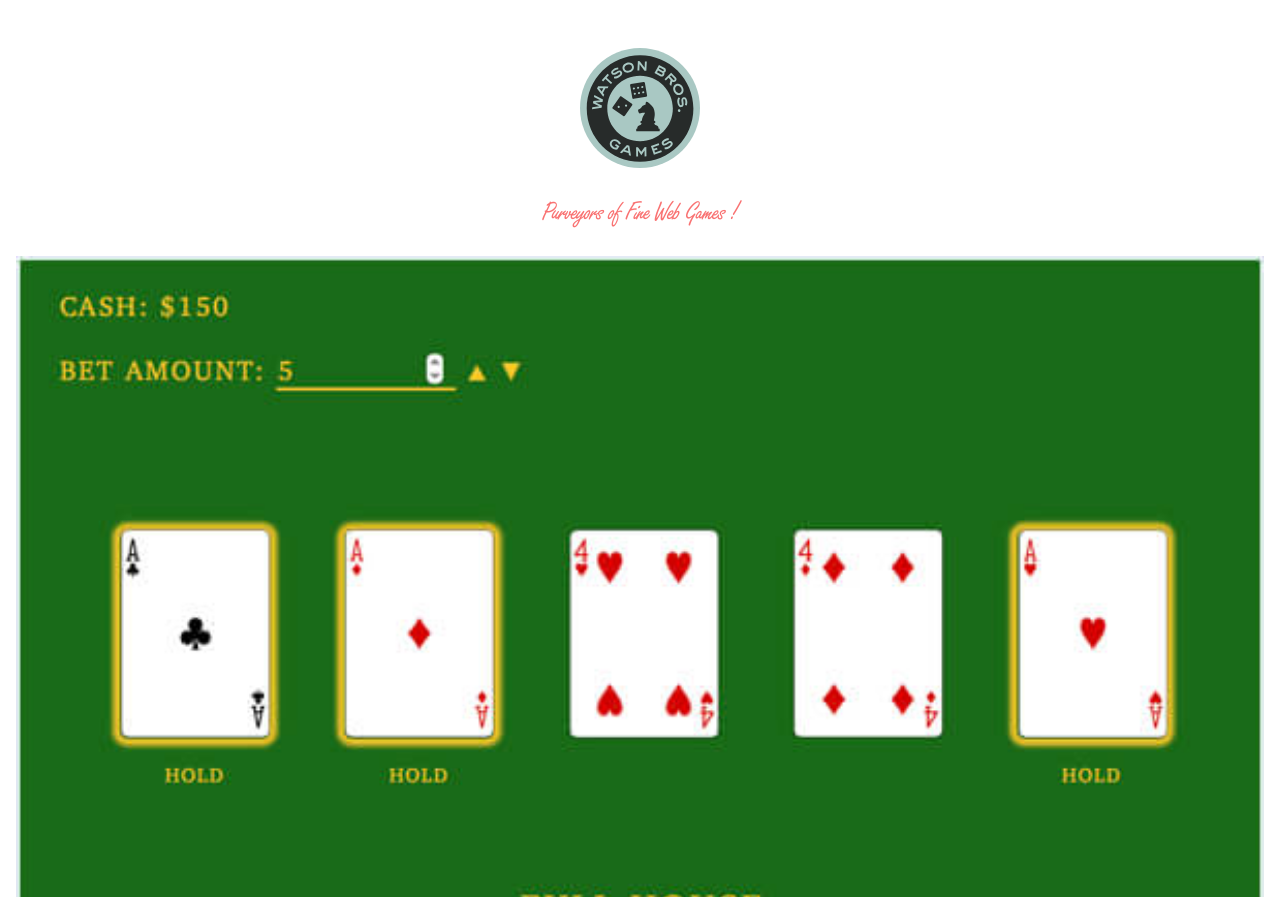
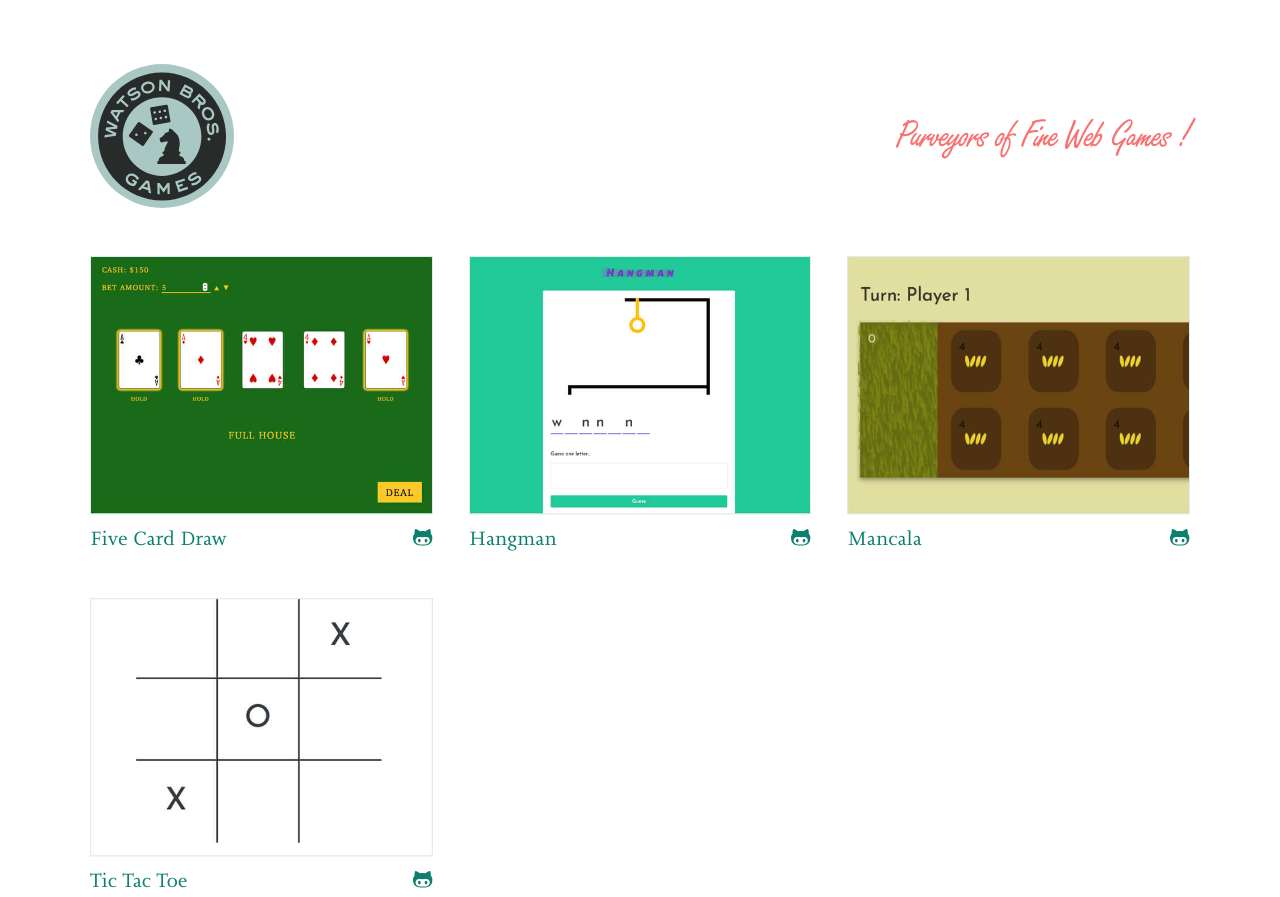
Before and after one commit to mateowatson/watsonbrosgames, a website: page index.html in a window 1280 px wide. Shown: the top 897 px of the page. Drawn offline with Linux system fonts and the light colour scheme.

Commit message:
desktop styling anddupdated index

```diff
--- a/index.html
+++ b/index.html
@@ -20,30 +20,30 @@
                 <li class="game">
                     <div class="game-info">
                         <h2 class="game-title"><a href="">Five Card Draw</a></h2>
-                        <a class="github-link" href=""><span class="assistive-text">Code on Github</span></a>
+                        <a class="github-link" href="https://github.com/blakewatson/5card"><span class="assistive-text">Code on Github</span></a>
                     </div>
-                    <img src="/images/5card.jpg" alt="Depiction of playing cards showing a full house." />
+                    <a href="https://github.com/blakewatson/5card"><img src="/images/5card.jpg" alt="Depiction of playing cards showing a full house." /></a>
                 </li>
                 <li class="game">
                     <div class="game-info">
-                        <h2 class="game-title"><a href="">Five Card Draw</a></h2>
-                        <a class="github-link" href=""><span class="assistive-text">Code on Github</span></a>
+                        <h2 class="game-title"><a href="">Hangman</a></h2>
+                        <a class="github-link" href="https://github.com/mateowatson/hangman"><span class="assistive-text">Code on Github</span></a>
                     </div>
-                    <img src="/images/5card.jpg" alt="Depiction of playing cards showing a full house." />
+                    <a href="https://github.com/mateowatson/hangman"><img src="/images/hangman.jpg" alt="Depiction of a stick figure hanging from a noose." /></a>
                 </li>
                 <li class="game">
                     <div class="game-info">
-                        <h2 class="game-title"><a href="">Five Card Draw</a></h2>
-                        <a class="github-link" href=""><span class="assistive-text">Code on Github</span></a>
+                        <h2 class="game-title"><a href="">Mancala</a></h2>
+                        <a class="github-link" href="https://github.com/mateowatson/mancala"><span class="assistive-text">Code on Github</span></a>
                     </div>
-                    <img src="/images/5card.jpg" alt="Depiction of playing cards showing a full house." />
+                    <a href="https://github.com/mateowatson/mancala"><img src="/images/mancala.jpg" alt="Depiction of Mancala board." /></a>
                 </li>
                 <li class="game">
                     <div class="game-info">
-                        <h2 class="game-title"><a href="">Five Card Draw</a></h2>
-                        <a class="github-link" href=""><span class="assistive-text">Code on Github</span></a>
+                        <h2 class="game-title"><a href="">Tic Tac Toe</a></h2>
+                        <a class="github-link" href="https://github.com/mateowatson/tictactoe"><span class="assistive-text">Code on Github</span></a>
                     </div>
-                    <img src="/images/5card.jpg" alt="Depiction of playing cards showing a full house." />
+                    <a href="https://github.com/mateowatson/tictactoe"><img src="/images/tictactoe.jpg" alt="Depiction of partially filled out Tic Tac Toe board." /></a>
                 </li>
             </ul>
         </div>
--- a/sass/style.scss
+++ b/sass/style.scss
@@ -6,7 +6,15 @@ body {
 }
 
 .wrapper {
+    margin: 0 auto;
     padding: 1em;
+    max-width: 1100px;
+}
+
+@include for-tablet-landscape-up {
+    .wrapper {
+        padding: 2em;
+    }
 }
 
 /* !-- Elements --------------------------------------------- */
@@ -35,6 +43,23 @@ a {
     color: $red;
 }
 
+@include for-tablet-landscape-up {
+    .site-header {
+        display: flex;
+        justify-content: space-between;
+        align-items: center;
+    }
+
+    .logo {
+        margin: 2rem 0;
+        width: 144px;
+    }
+
+    .site-description {
+        font-size: 42px;
+    }
+}
+
 /* !-- Games list ------------------------------------------- */
 
 .games {
@@ -45,11 +70,13 @@ a {
 .game {
     display: flex;
     flex-direction: column;
+    align-items: center;
     margin-bottom: 2rem;
 
     img {
         order: 1;
-        max-width: 100%;
+        width: 100%;
+        height: auto;
     }
 }
 
@@ -57,12 +84,14 @@ a {
     position: relative;
     order: 2;
     margin-top: 0.5rem;
+    width: 100%;
 }
 
 .game-title {
     margin: 0;
     width: calc(100% - 30px);
     font-size: 20px;
+    font-weight: normal;
 }
 
 .github-link {
@@ -77,3 +106,24 @@ a {
     background-size: contain;
     background-repeat: no-repeat;
 }
+
+@include for-tablet-portrait-up {
+    .games {
+        display: flex;
+        flex-direction: row;
+        flex-wrap: wrap;
+        justify-content: space-between;
+    }
+
+    .game {
+        flex-basis: auto;
+        width: calc(50% - 0.5em);
+    }
+}
+
+@include for-tablet-landscape-up {
+    .game {
+        margin-bottom: 3rem;
+        width: calc(33.3333% - 1.5em);
+    }
+}
```
Also changed, not shown: css/style.css.
